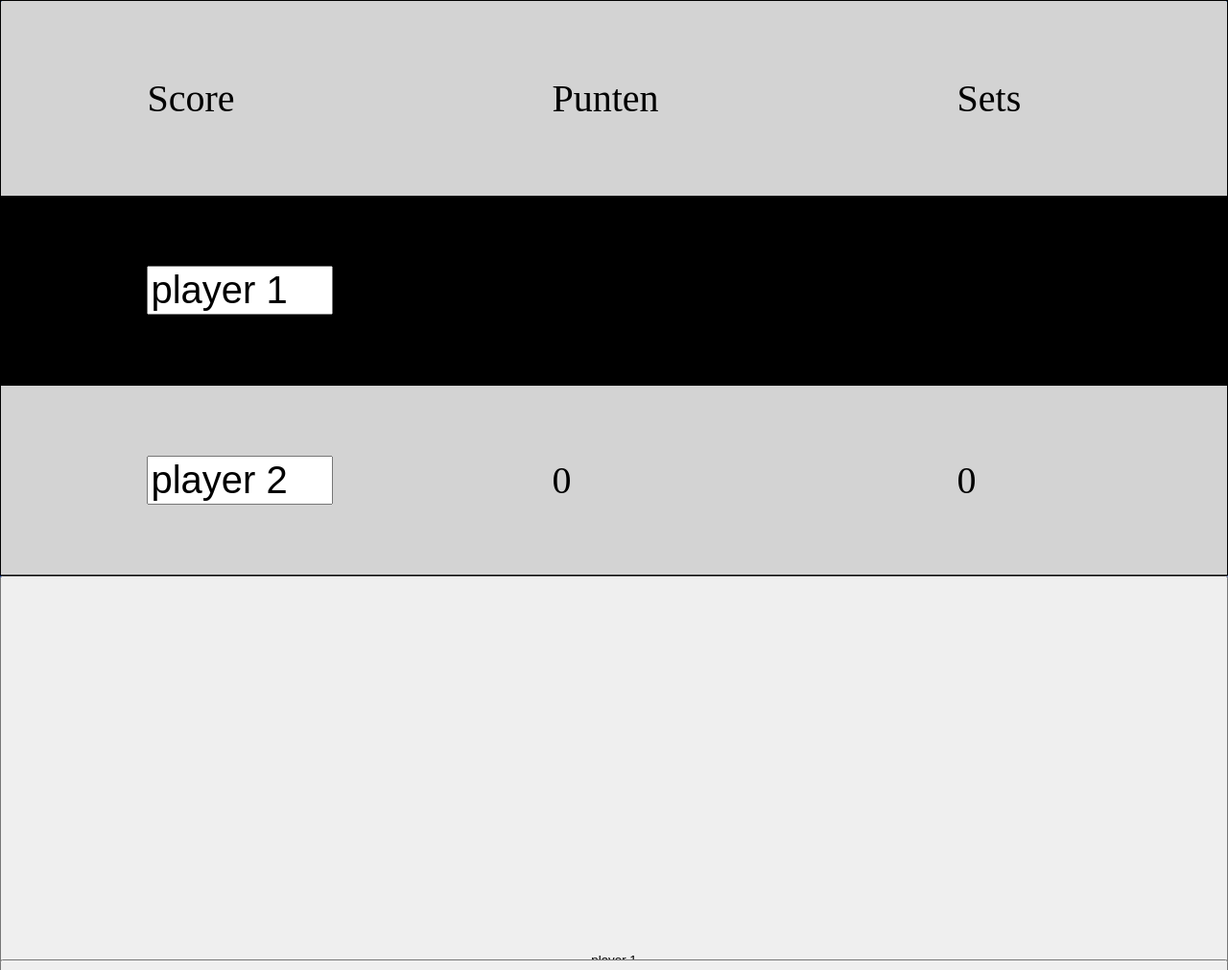
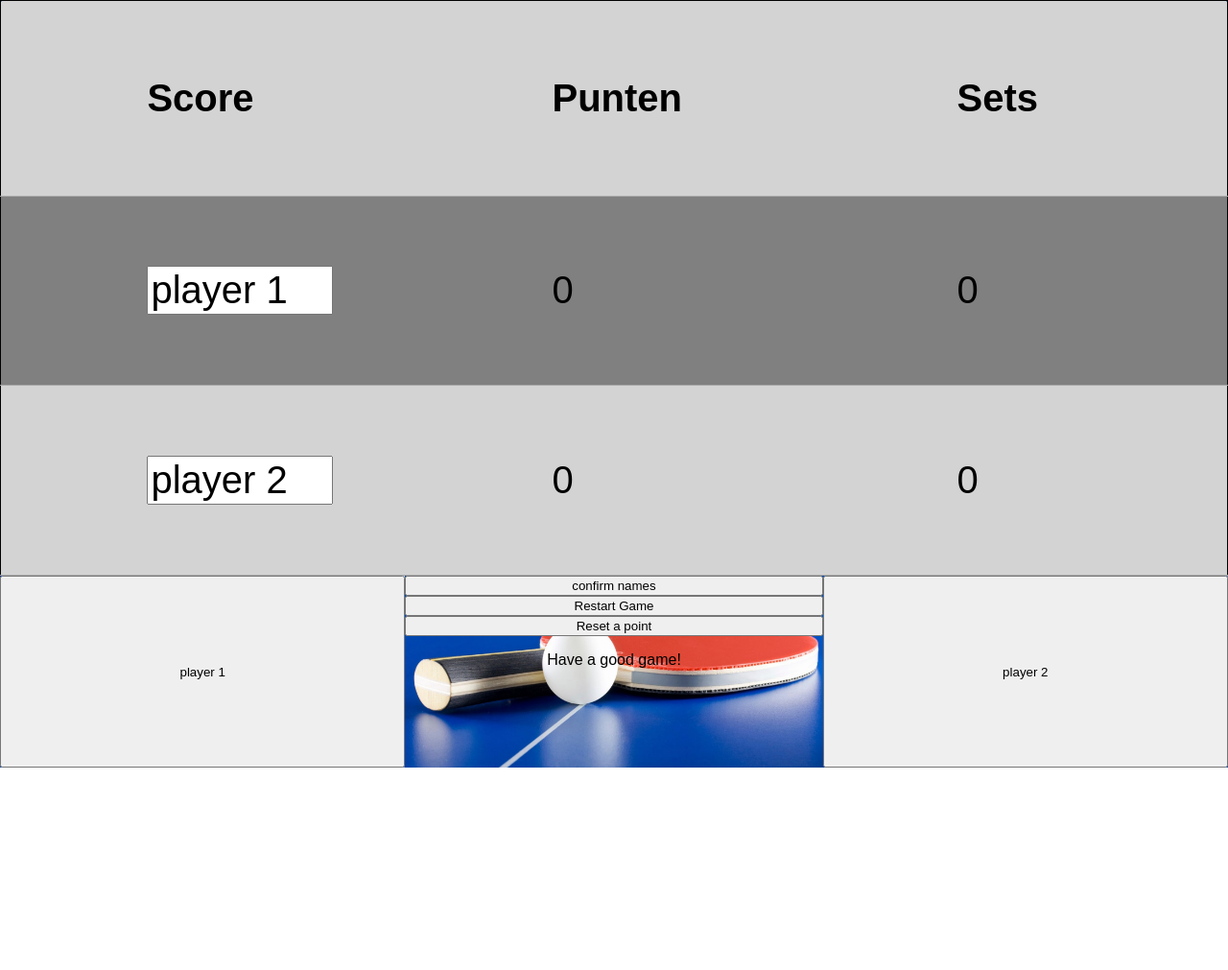
Before and after one commit to LanderECM/landerecm.github.com, a plain HTML site: page index.html in a window 1280 px wide. Shown: the top 1011 px of the page at 96% size. After the commit the page ends 800 px from the top, so only its background shows below. Drawn offline with Linux system fonts and the light colour scheme.

Commit message:
im the king now anakin
the lion wars

```diff
--- a/style.css
+++ b/style.css
@@ -3,6 +3,7 @@ body, html {
     width: 100%;
     margin: 0;
     padding: 0;
+    font-family: arial;
 }
 .img{
     background-image: url("pingpong.jpg");
@@ -21,6 +22,7 @@ body, html {
 td, tr {
     padding: 25px;
     font-size: 40px;
+    border-bottom: 1px solid darkgrey;
 }
 .div_table {
     border: grey;
@@ -28,19 +30,25 @@ td, tr {
     width: 100%;
 }
 #setP1 {
-    background-color: black;
+    background-color: grey;
 }
 #setP2 {
     background-color: lightgrey;
 }
-.btn {
-
+.div1 {
+    float: left;
 }
-#b1 {
-    position: absolute;
-    left: 0px;
+.div2 {
+    display: inline-block;
+    background-image: url("pingpong.jpg");
+    height: 100%;
+    width: 100%;
+    background-position: center;
+    background-size: cover;
 }
-#b2 {
-    position: absolute;
-    right: 0px;
+.div3 {
+    float: right;
 }
+#row_top {
+    font-weight: bold;
+}
```
